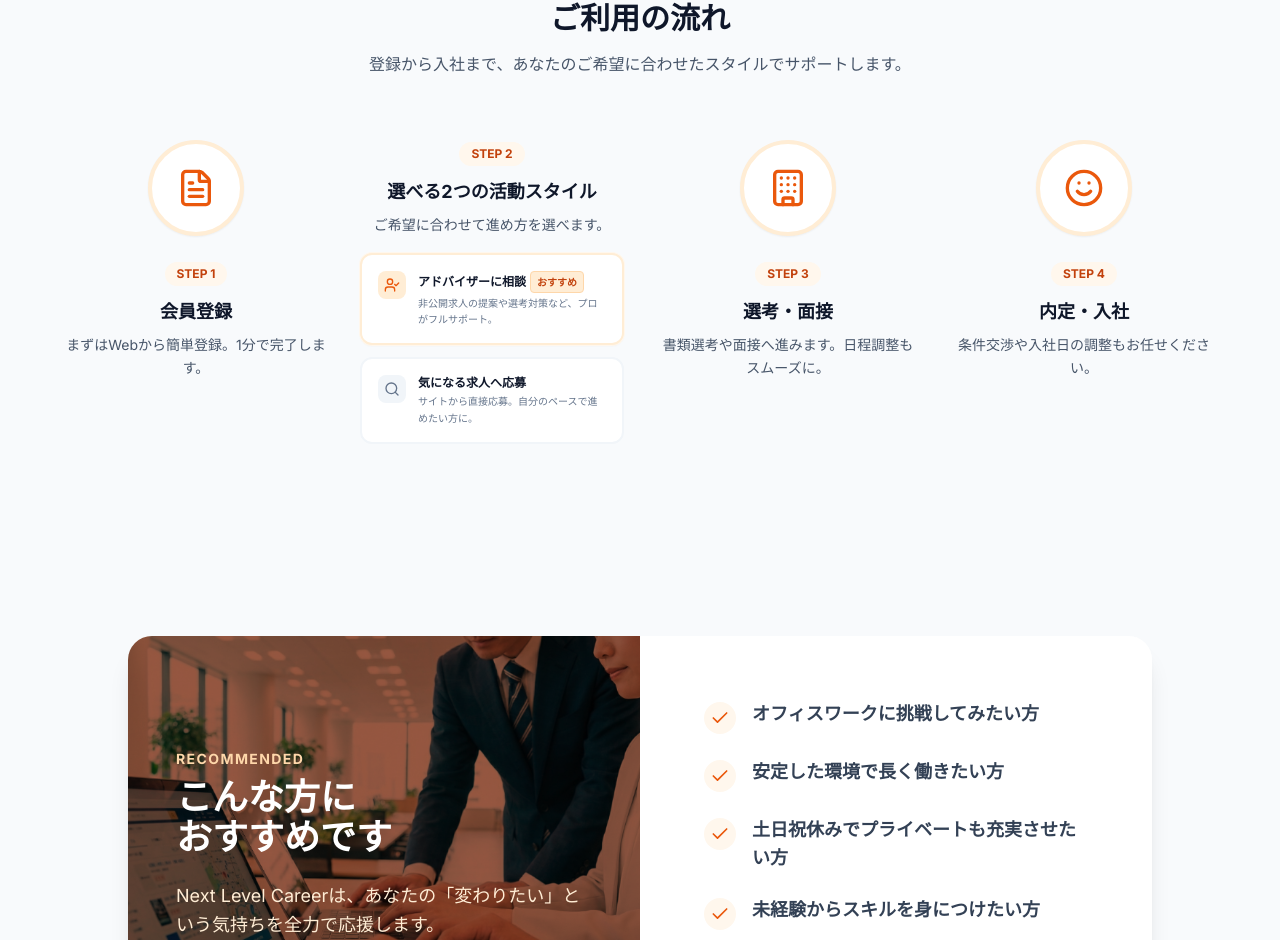
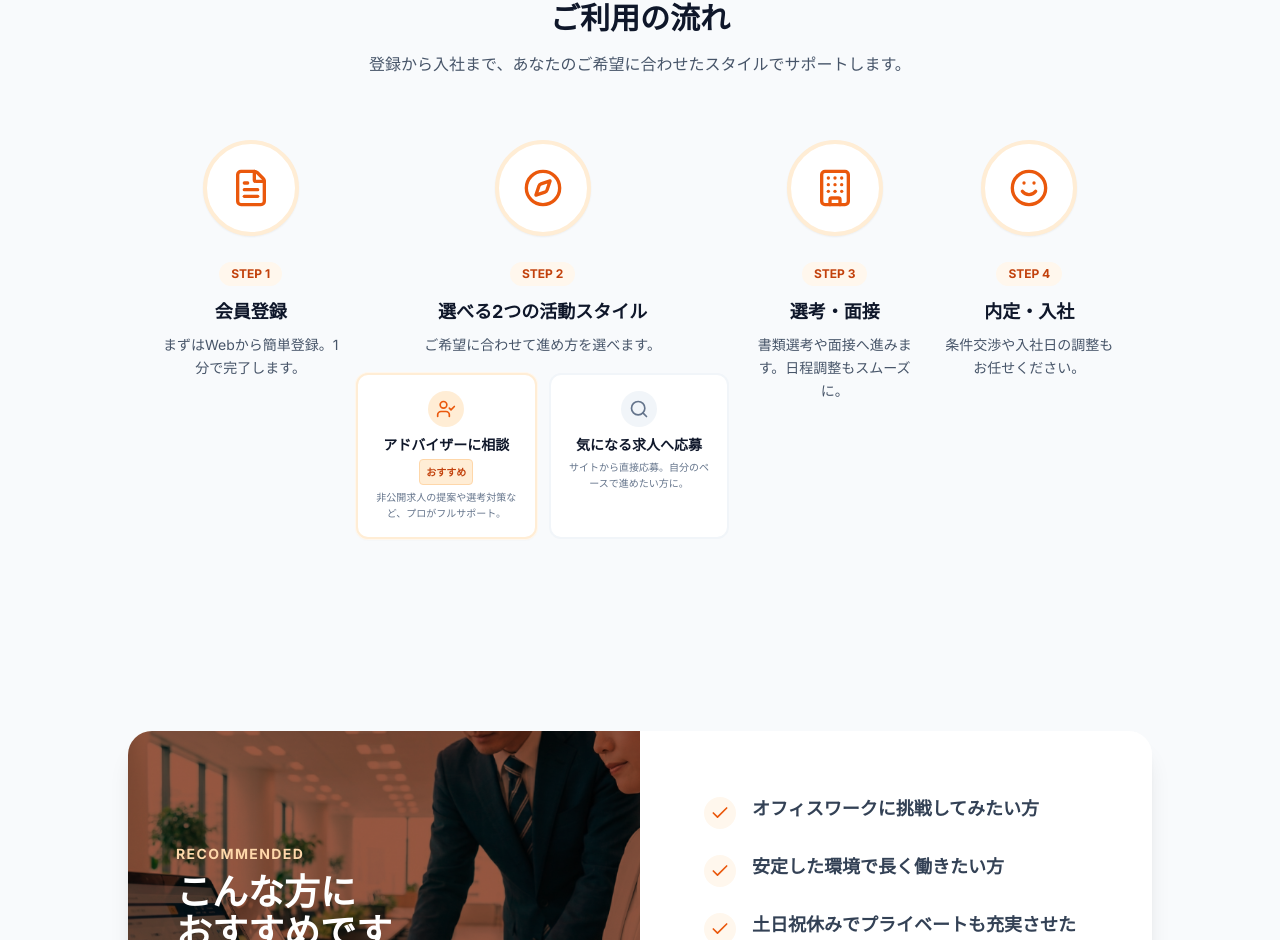
Before and after one commit to nextlevelkitamura-alt/nextlevel-career-website, a Next.js app: page / in a window 1280 px wide. Shown: the part 1189-2129 px from the top of the page. Built offline with nearby package versions, Linux system fonts and the light colour scheme; no server answers.

Commit message:
style(flow): refine layout with 12-col grid, horizontal step 2 options, and rounded icons

```diff
--- a/components/Flow.tsx
+++ b/components/Flow.tsx
@@ -1,6 +1,6 @@
 "use client";
 
-import { FileText, Building, Smile, Search, UserCheck } from "lucide-react";
+import { FileText, Building, Smile, Search, UserCheck, Compass } from "lucide-react";
 import { motion } from "framer-motion";
 
 const steps = [
@@ -12,7 +12,7 @@ const steps = [
     {
         title: "選べる2つの活動スタイル",
         description: "ご希望に合わせて進め方を選べます。",
-        // icon removed to reduce vertical space
+        icon: Compass,
         type: "branch",
         options: [
             {
@@ -74,11 +74,11 @@ export default function Flow() {
                         />
                     </div>
 
-                    <div className="grid grid-cols-1 md:grid-cols-4 gap-8 items-start">
+                    <div className="grid grid-cols-1 md:grid-cols-12 gap-4 items-start">
                         {steps.map((step, index) => (
                             <motion.div
                                 key={index}
-                                className="relative bg-white md:bg-transparent p-6 md:p-0 rounded-2xl md:rounded-none shadow-sm md:shadow-none border md:border-none border-slate-100"
+                                className={`relative bg-white md:bg-transparent p-6 md:p-0 rounded-2xl md:rounded-none shadow-sm md:shadow-none border md:border-none border-slate-100 ${step.type === 'branch' ? 'md:col-span-4' : 'md:col-span-2'} ${index === 0 ? 'md:col-start-2' : ''}`}
                                 initial={{ opacity: 0, y: 30 }}
                                 whileInView={{ opacity: 1, y: 0 }}
                                 viewport={{ once: true }}
@@ -104,18 +104,18 @@ export default function Flow() {
 
                                 {/* Branch Options (Only for Step 2) */}
                                 {step.type === 'branch' && step.options && (
-                                    <div className="mt-2 flex flex-col gap-3">
+                                    <div className="mt-4 grid grid-cols-1 md:grid-cols-2 gap-3 max-w-2xl mx-auto">
                                         {step.options.map((option, optIndex) => (
                                             <div
                                                 key={optIndex}
-                                                className={`bg-white p-4 rounded-xl border-2 transition-all hover:shadow-md ${option.highlight ? 'border-primary-100 shadow-sm ring-1 ring-primary-50' : 'border-slate-100'}`}
+                                                className={`bg-white p-4 rounded-xl border-2 transition-all hover:shadow-md h-full ${option.highlight ? 'border-primary-100 shadow-sm ring-1 ring-primary-50' : 'border-slate-100'}`}
                                             >
-                                                <div className="flex items-start gap-3 text-left">
-                                                    <div className={`p-1.5 rounded-lg shrink-0 ${option.highlight ? 'bg-primary-100 text-primary-600' : 'bg-slate-100 text-slate-500'}`}>
-                                                        <option.icon className="w-4 h-4" />
+                                                <div className="flex flex-col items-center text-center gap-2">
+                                                    <div className={`p-2 rounded-full shrink-0 ${option.highlight ? 'bg-primary-100 text-primary-600' : 'bg-slate-100 text-slate-500'}`}>
+                                                        <option.icon className="w-5 h-5" />
                                                     </div>
                                                     <div>
-                                                        <div className="font-bold text-slate-900 text-xs mb-0.5 flex items-center flex-wrap gap-1">
+                                                        <div className="font-bold text-slate-900 text-sm mb-1 flex items-center justify-center flex-wrap gap-1">
                                                             {option.title}
                                                             {option.highlight && (
                                                                 <span className="text-[10px] bg-primary-100 text-primary-700 px-1.5 py-0.5 rounded font-bold border border-primary-200">
```
